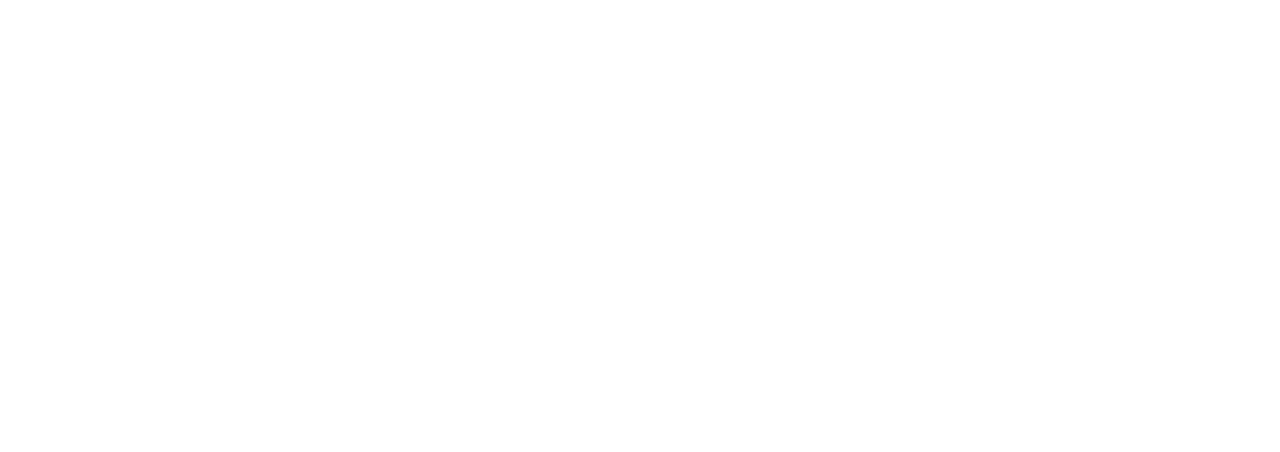
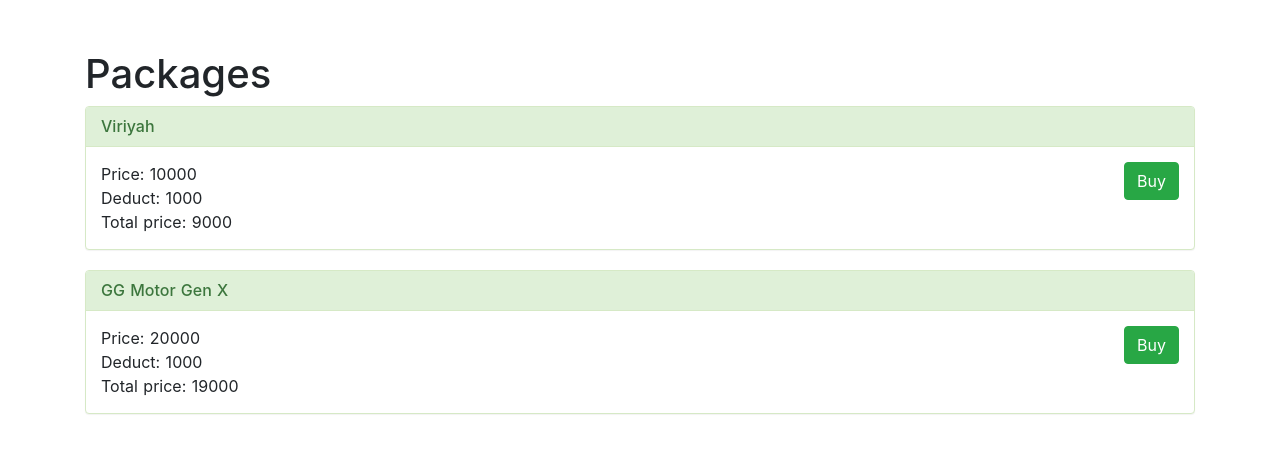
Before and after one commit to weerapat/motor-form-nuxt, a Nuxt app: page /package-listing in a window 1280 px wide. Before the commit this address had no page. Shown: the top 452 px of the page. Built offline with nearby package versions, Linux system fonts and the light colour scheme.

Commit message:
Mock package listing form with bootstrap 3

```diff
--- a/nuxt.config.js
+++ b/nuxt.config.js
@@ -12,8 +12,14 @@
       { hid: 'description', name: 'description', content: process.env.npm_package_description || '' }
     ],
     link: [
-      { rel: 'icon', type: 'image/x-icon', href: '/favicon.ico' }
-    ]
+      { rel: 'icon', type: 'image/x-icon', href: '/favicon.ico' },
+      {
+        rel: 'stylesheet',
+        href: 'https://maxcdn.bootstrapcdn.com/bootstrap/3.3.7/css/bootstrap.min.css',
+        integrity: 'sha384-BVYiiSIFeK1dGmJRAkycuHAHRg32OmUcww7on3RYdg4Va+PmSTsz/K68vbdEjh4u',
+        crossorigin: 'anonymous',
+      }
+    ],
   },
   /*
   ** Customize the progress-bar color
--- a/pages/index.vue
+++ b/pages/index.vue
@@ -10,18 +10,10 @@
       </h2>
       <div class="links">
         <a
-          href="https://nuxtjs.org/"
-          target="_blank"
+          href="lead-form"
           class="button--green"
         >
-          Documentation
-        </a>
-        <a
-          href="https://github.com/nuxt/nuxt.js"
-          target="_blank"
-          class="button--grey"
-        >
-          GitHub
+          Go to new motor lead form
         </a>
       </div>
     </div>
--- /dev/null
+++ b/pages/lead-form.vue
@@ -0,0 +1,49 @@
+<template>
+  <div class="container">
+    <div class="row">
+      <div class="col-md-6 col-md-offset-3">
+        <a href="/">Go back to homepage</a>
+        <h1>Hello new lead form</h1>
+        <form>
+          <div class="form-group">
+            <label for="email">Email address</label>
+            <input type="email" class="form-control" id="email" placeholder="Email">
+          </div>
+          <div class="form-group">
+            <label for="exampleInputPassword1">Password</label>
+            <input type="password" class="form-control" id="exampleInputPassword1" placeholder="Password">
+          </div>
+          <div class="form-group">
+            <label for="exampleInputFile">File input</label>
+            <input type="file" id="exampleInputFile">
+            <p class="help-block">Example block-level help text here.</p>
+          </div>
+          <div class="checkbox">
+            <label>
+              <input type="checkbox"> Check me out
+            </label>
+          </div>
+          <button type="submit" class="btn btn-success">Submit</button>
+
+          <a href="/package-listing" class="btn btn-danger">Start Compare!!</a>
+
+        </form>
+      </div>
+    </div>
+  </div>
+</template>
+
+<script>
+import Logo from '~/components/Logo.vue'
+
+export default {
+  components: {
+  }
+}
+</script>
+
+<style>
+  h1 {
+    margin-top: 50px;
+  }
+</style>
--- /dev/null
+++ b/pages/package-listing.vue
@@ -0,0 +1,58 @@
+<template>
+  <div class="container">
+    <div class="row">
+      <div class="col-md-12">
+        <h1>Packages</h1>
+
+        <div class="panel panel-success"
+          v-for="(carPackage, index) in carPackages"
+        >
+          <div class="panel-heading">
+            <h3 class="panel-title">{{ carPackage.name }}</h3>
+
+          </div>
+          <div class="panel-body">
+            <a  href="/checkout"
+              class="btn btn-success pull-right">Buy
+            </a>
+            <div>Price: {{ carPackage.price }}</div>
+            <div>Deduct: {{ carPackage.deductible_amount }}</div>
+            <div>Total price: {{ carPackage.price - carPackage.deductible_amount }}</div>
+          </div>
+        </div>
+      </div>
+    </div>
+  </div>
+</template>
+
+<script>
+import Logo from '~/components/Logo.vue'
+
+export default {
+  components: {
+  },
+  data() {
+    return {
+      carPackages: [
+        {
+          name: 'Viriyah',
+          price: 10000,
+          deductible_amount: 1000,
+        },
+        {
+          name: 'GG Motor  Gen X',
+          price: 20000,
+          deductible_amount: 1000,
+        }
+      ]
+    }
+
+  }
+}
+</script>
+
+<style>
+  h1 {
+    margin-top: 50px;
+  }
+</style>
```
